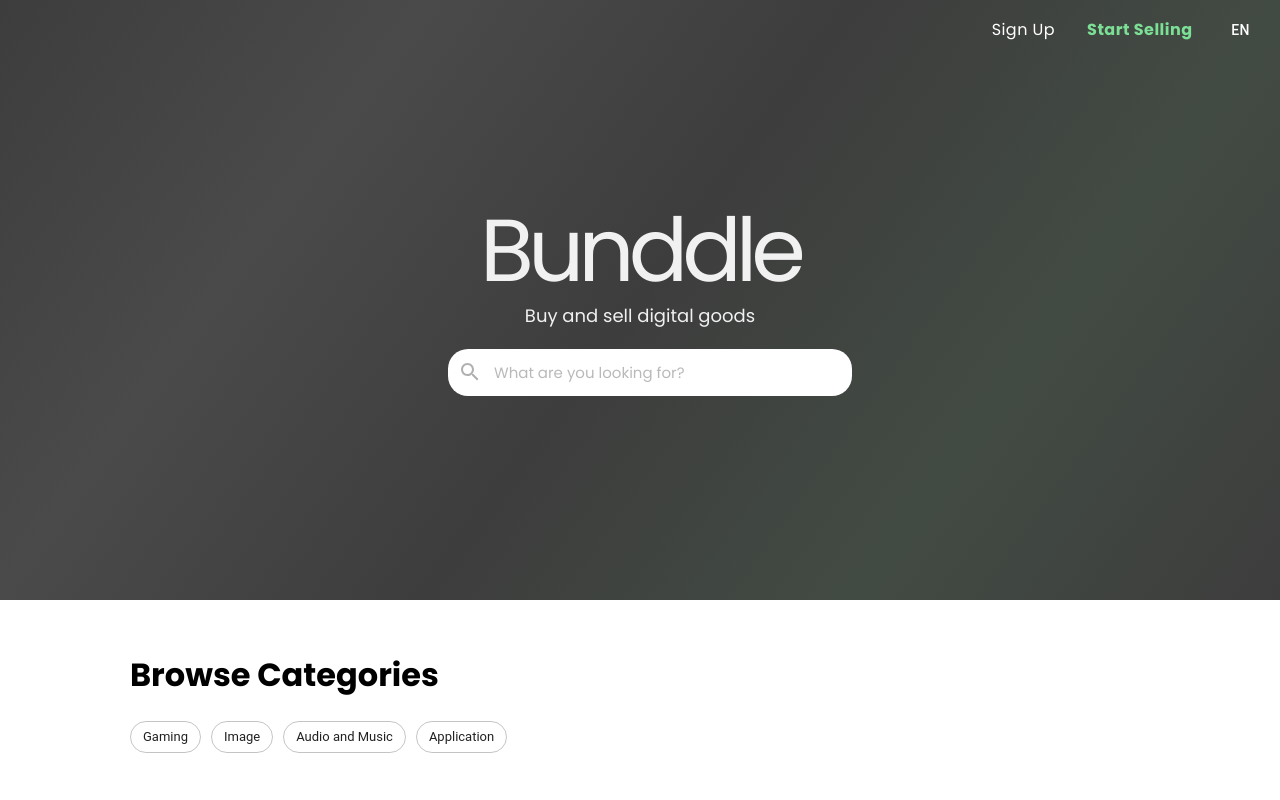
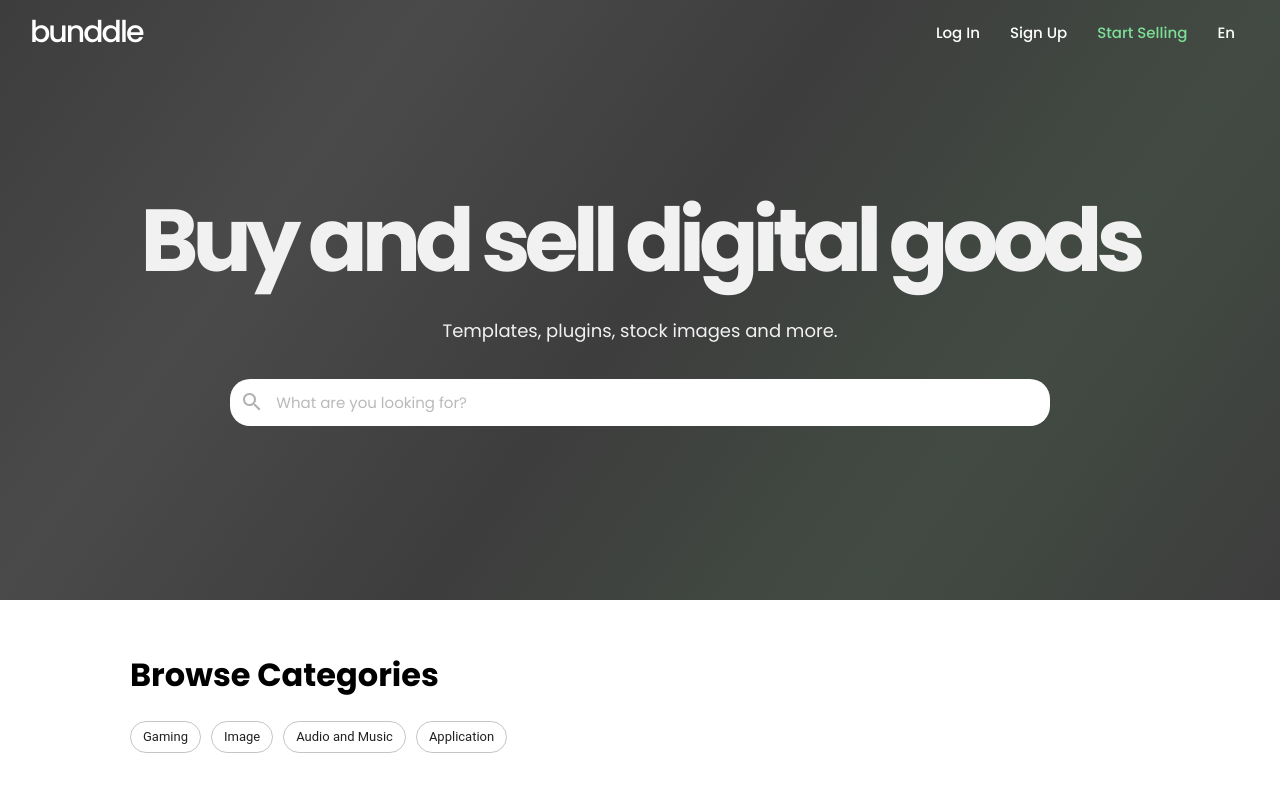
Before and after one commit to EuJin03/bunddle.co, a React (Create React App) app in the folder client/: page / in a window 1280 px wide. Shown: the top 800 px of the page. Built offline with nearby package versions, Linux system fonts and the light colour scheme.

Commit message:
-update: Nav bar

```diff
--- a/client/src/index.css
+++ b/client/src/index.css
@@ -1,4 +1,4 @@
-@import url("https://fonts.googleapis.com/css2?family=Poppins:wght@300;400;600;700&display=swap");
+@import url("https://fonts.googleapis.com/css2?family=Poppins:wght@300;400;500;600;700&display=swap");
 
 body {
   max-width: 100%;
--- a/client/src/pages/Home.jsx
+++ b/client/src/pages/Home.jsx
@@ -1,8 +1,8 @@
-import React from "react";
+import React, { useState, useEffect } from "react";
 import { Link } from "react-router-dom";
 import styled from "styled-components";
 import Chip from "@material-ui/core/Chip";
-import Button from "@material-ui/core/Button";
+// import Button from "@material-ui/core/Button";
 
 ///// Components Import /////
 
@@ -12,34 +12,55 @@ import Card from "../components/Card";
 
 import SearchIcon from "@material-ui/icons/Search";
 
+///// Home Component /////
+
 const Home = () => {
   const handleClick = () => {
     return;
   };
 
+  ///// Nav Bar Visibility Handler /////
+
+  const [visible, setVisible] = useState(false);
+
+  useEffect(() => {
+    if (typeof window !== "undefined") {
+      window.addEventListener("scroll", () =>
+        setVisible(window.pageYOffset > 0)
+      );
+    }
+  }, []);
+
+  ///// Nav Bar Visibility Handler - End /////
+
   return (
     <>
-      <Header>
-        <Nav>
+      <Nav onScroll={visible}>
+        <Logo onScroll={visible}>bunddle</Logo>
+        <ButtonsWrapper>
+          <Link to={`/login`}>
+            <Button onScroll={visible}>Log In</Button>
+          </Link>
           <Link to={`/signup`}>
-            <Button>Sign Up</Button>
+            <Button onScroll={visible}>Sign Up</Button>
           </Link>
           <Link to={`/seller`}>
-            <Button>Start Selling</Button>
+            <Button className="start-selling-button" onScroll={visible}>
+              Start Selling
+            </Button>
           </Link>
-
-          <Button>En</Button>
-        </Nav>
+          <Button onScroll={visible}>En</Button>
+        </ButtonsWrapper>
+      </Nav>
+      <Header>
         <Title>
-          <h1>Bunddle</h1>
-          <span>Buy and sell digital goods</span>
+          <h1>Buy and sell digital goods</h1>
+          <span>Templates, plugins, stock images and more.</span>
           <Search>
             <SearchIcon />
             <input type="text" placeholder="What are you looking for?" />
           </Search>
         </Title>
-
-        <div className="padding"></div>
       </Header>
 
       <Container>
@@ -89,6 +110,84 @@ const Home = () => {
 
 ///// Styles /////
 
+//       Nav Bar
+
+const Nav = styled.div`
+  width: 100%;
+  display: flex;
+  background: rgba(0, 0, 0, 0);
+  align-items: center;
+  justify-content: space-between;
+  position: absolute;
+  position: fixed;
+  // position: -webkit-sticky;
+  // top: 0px;
+  z-index: 999;
+  transition: all 0.1s ease-in-out;
+
+  ${({ onScroll }) =>
+    onScroll &&
+    `
+    background: #fff;
+    box-shadow: 0 1px 5px 0 rgba(0, 0, 0, 0.2);
+  `}
+`;
+
+///// Nav bar logo /////
+
+const Logo = styled.div`
+  letter-spacing: -2px;
+  font-weight: 500;
+  font-size: 30px;
+  margin: 10px;
+  user-select: none;
+  margin-left: 30px;
+  color: #fff;
+  transition: all 0.1s ease-in-out;
+
+  ${({ onScroll }) =>
+    onScroll &&
+    `
+    color: #000;
+  `}
+`;
+
+///// Nav Bar Button /////
+
+const ButtonsWrapper = styled.div`
+  margin-right: 30px;
+`;
+
+const Button = styled.div`
+  display: inline;
+  padding: 10px 15px;
+  text-decoration: none;
+  font-size: 15px;
+  font-weight: 500;
+  color: #fff;
+  transition: all 0.1s ease-in-out;
+
+  ${({ onScroll }) =>
+    onScroll &&
+    `
+    color: #000;
+  `}
+
+  &.start-selling-button {
+    color: #7cdf96;
+    ${({ onScroll }) =>
+      onScroll &&
+      `
+    color: #49a36c;
+  `}
+  }
+
+  &:hover {
+    color: #5b876c;
+    font-size: 16px;
+  }
+`;
+
 //       Header
 
 const Header = styled.div`
@@ -114,50 +213,18 @@ const Header = styled.div`
   }
 `;
 
-//       Nav Bar
-
-const Nav = styled.div`
-  width: 100%;
-  display: flex;
-  justify-content: flex-end;
-  align-items: center;
-  margin-right: 15px;
-
-  position: sticky;
-  position: -webkit-sticky;
-  top: 0px;
-
-  button {
-    color: #ffffff;
-  }
-
-  a > button {
-    color: #ffffff;
-    padding: 16px;
-    font-size: 16px;
-    text-transform: capitalize;
-    font-family: "Poppins", sans-serif;
-  }
-
-  a:nth-child(2) > button > .MuiButton-label {
-    color: #7cdf96;
-    text-decoration: none;
-    font-weight: 800;
-  }
-`;
-
 const Title = styled.div`
   display: flex;
   flex-direction: column;
   justify-content: space-around;
   align-items: center;
-  width: 30%;
-  min-width: 300px;
   font-family: "Poppins", sans-serif;
+  margin: auto 0;
+  text-align: center;
 
   h1 {
     letter-spacing: -6px;
-    font-weight: 500;
+    font-weight: 700;
     font-size: 88px;
     margin: 0;
     user-select: none;
@@ -165,23 +232,20 @@ const Title = styled.div`
 
   span {
     font-size: 18px;
-    margin-top: -15px;
+    margin-top: 10px;
     padding: 0 0 20px;
   }
 `;
 
 const Search = styled.div`
   margin: auto;
-  margin-top: 0px;
-  width: 100%;
+  margin-top: 15px;
+  width: 80%;
   padding: 10px;
   background-color: #ffffff;
   border-radius: 20px;
   display: flex;
   align-items: center;
-  position: sticky;
-  position: -webkit-sticky;
-  top: 10;
 
   .MuiSvgIcon-root {
     color: rgba(176, 176, 176, 1);
```
